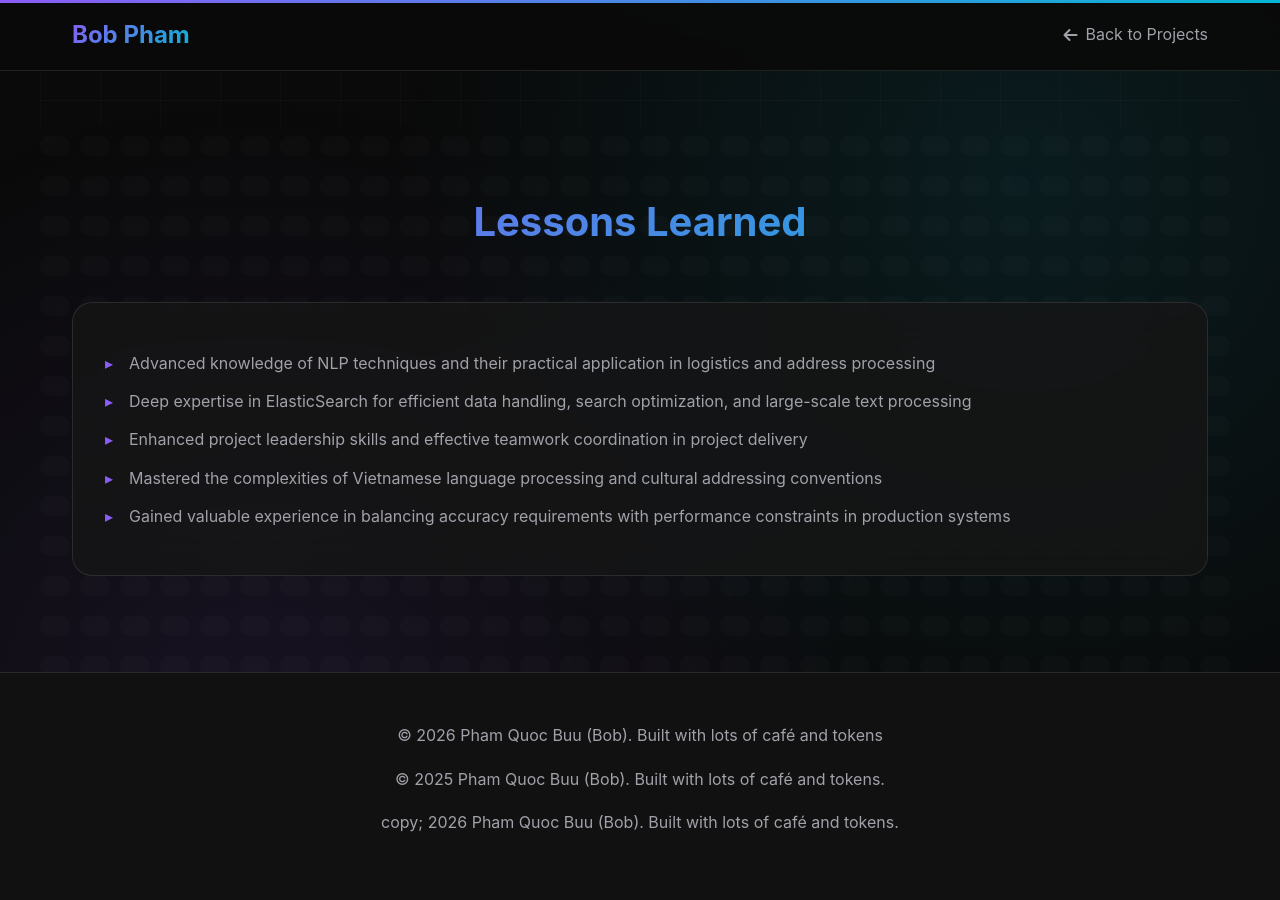
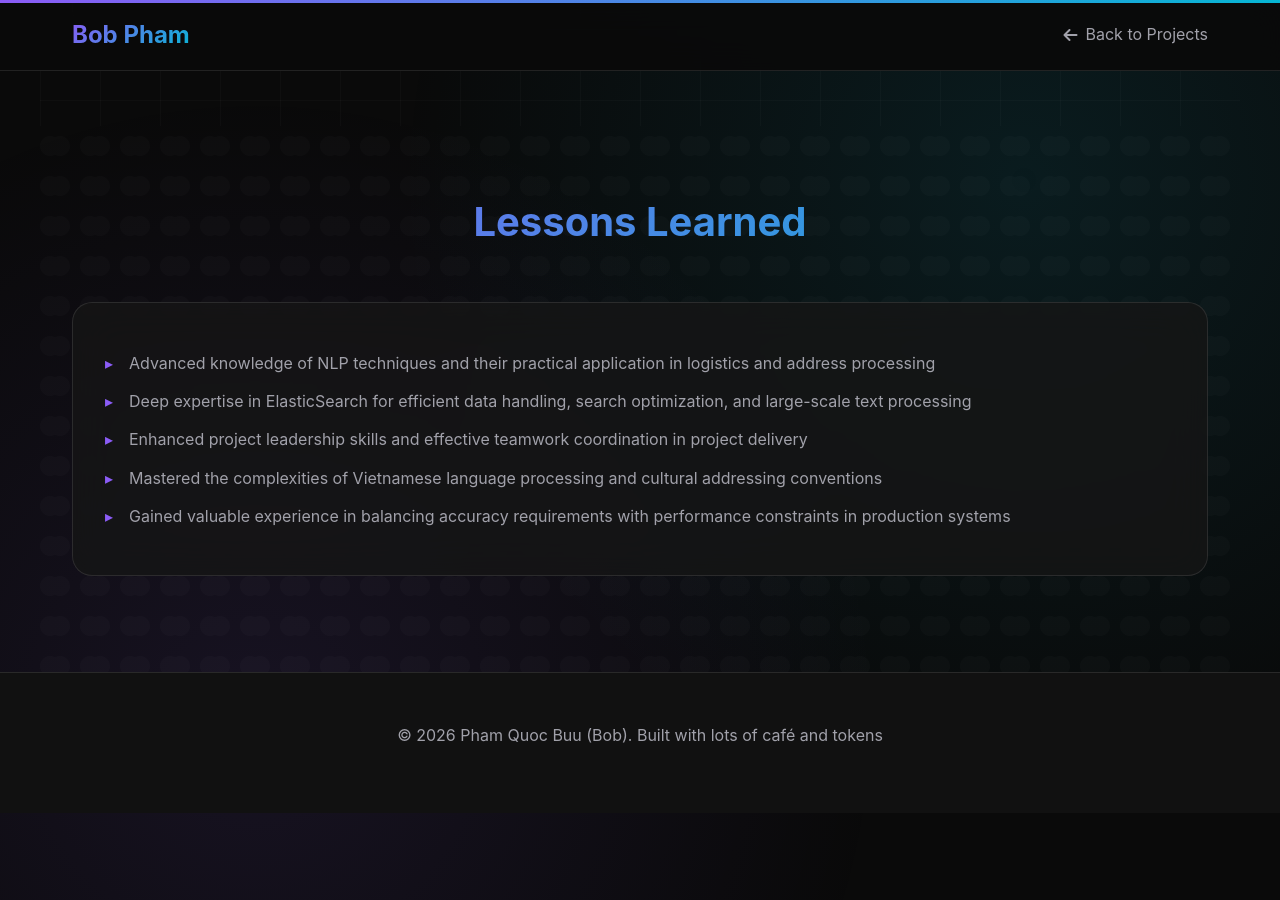
Before and after one commit to phamquocbuu/buu, a Jekyll site: the page tachdiachi.html, which Jekyll copies as it is, in a window 1280 px wide and 900 px high, scrolled down 4416 px. Built offline with Jekyll 4.4.1, drawn with Linux system fonts in a browser that asks for light colours.

Commit message:
fix: Correct malformed footers in project HTML files
- Fix corrupted footer markup in all project pages
- Replace duplicate/nested footer paragraphs with clean, correct markup
- Footer format: © <year> Pham Quoc Buu (Bob). Built with lots of café and tokens.
- Ensure year updates dynamically and config.js loads properly

Affected files:
- leadtime-optimization.html
- bi-dashboard.html
- tachdiachi.html
- marketflow.html
- ai-assistant-workflows.html

```diff
--- a/ai-assistant-workflows.html
+++ b/ai-assistant-workflows.html
@@ -302,7 +302,7 @@
 
     <!-- Footer -->
     <footer>
-        <p><p>&copy; 2025 Pham Quoc Buu (Bob). Built with lots of café and tokens.</p>copy; <span id="year">2025</span> Pham Quoc Buu (Bob). Built with lots of café and tokens.</p>
+        <p>&copy; <span id="year">2025</span> Pham Quoc Buu (Bob). Built with lots of café and tokens.</p>
     </footer>
 
     <script>
--- a/bi-dashboard.html
+++ b/bi-dashboard.html
@@ -304,7 +304,7 @@
 
     <!-- Footer -->
     <footer>
-        <p><p>&copy; 2025 Pham Quoc Buu (Bob). Built with lots of café and tokens.</p>copy; <span id="year">2025</span> Pham Quoc Buu (Bob). Built with lots of café and tokens.</p>
+        <p>&copy; <span id="year">2025</span> Pham Quoc Buu (Bob). Built with lots of café and tokens.</p>
     </footer>
 
     <script>
--- a/leadtime-optimization.html
+++ b/leadtime-optimization.html
@@ -267,7 +267,7 @@
 
     <!-- Footer -->
     <footer>
-        <p><p>&copy; 2025 Pham Quoc Buu (Bob). Built with lots of café and tokens.</p>copy; <span id="year">2025</span> Pham Quoc Buu (Bob). Built with lots of café and tokens.</p>
+        <p>&copy; <span id="year">2025</span> Pham Quoc Buu (Bob). Built with lots of café and tokens.</p>
     </footer>
 
     <script>
--- a/marketflow.html
+++ b/marketflow.html
@@ -276,7 +276,7 @@
 
     <!-- Footer -->
     <footer>
-        <p><p>&copy; 2025 Pham Quoc Buu (Bob). Built with lots of café and tokens.</p>copy; <span id="year">2025</span> Pham Quoc Buu (Bob). Built with lots of café and tokens.</p>
+        <p>&copy; <span id="year">2025</span> Pham Quoc Buu (Bob). Built with lots of café and tokens.</p>
     </footer>
 
     <script>
--- a/tachdiachi.html
+++ b/tachdiachi.html
@@ -267,7 +267,7 @@
 
     <!-- Footer -->
     <footer>
-        <p><p>&copy; 2025 Pham Quoc Buu (Bob). Built with lots of café and tokens.</p>copy; <span id="year">2025</span> Pham Quoc Buu (Bob). Built with lots of café and tokens.</p>
+        <p>&copy; <span id="year">2025</span> Pham Quoc Buu (Bob). Built with lots of café and tokens.</p>
     </footer>
 
     <script>
```
